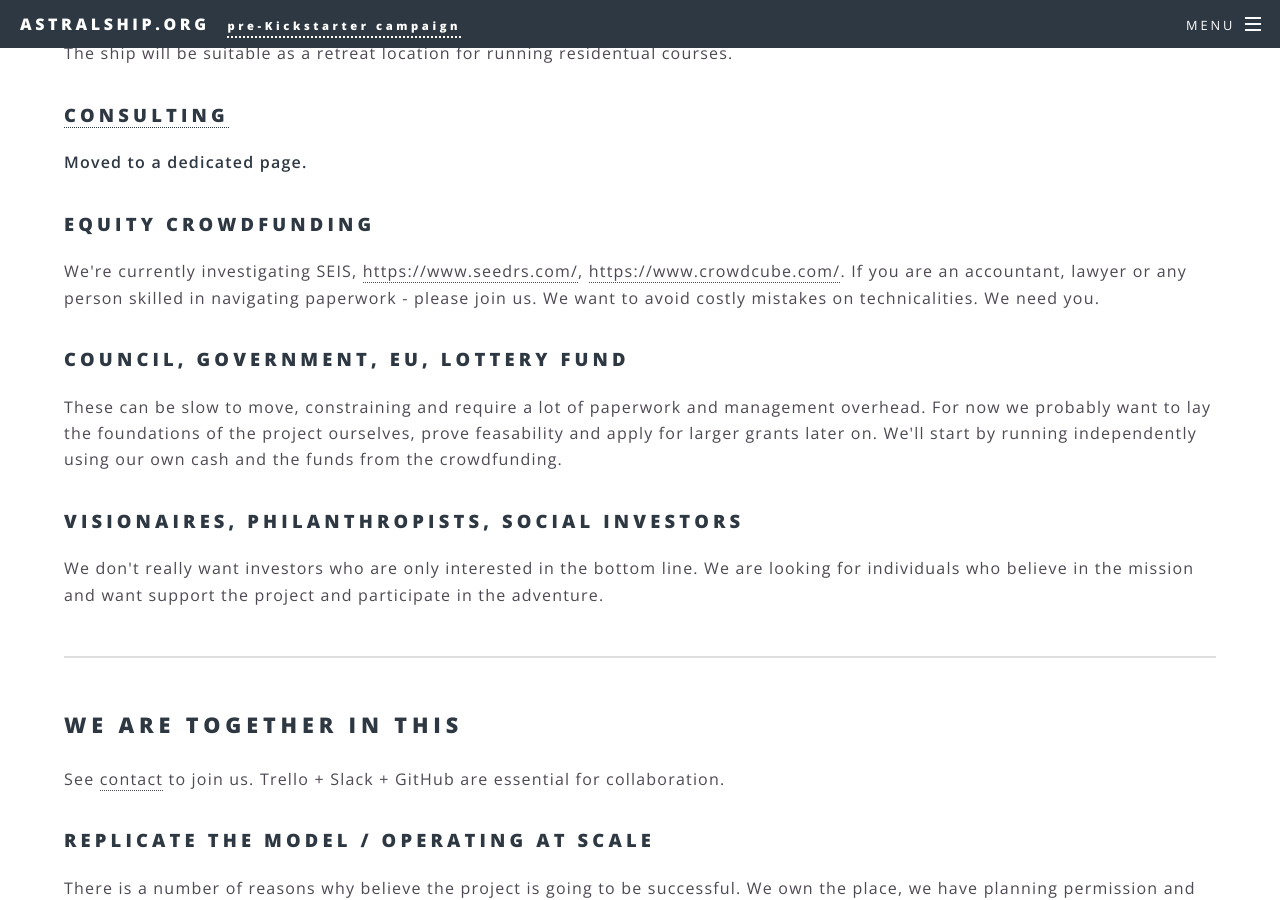
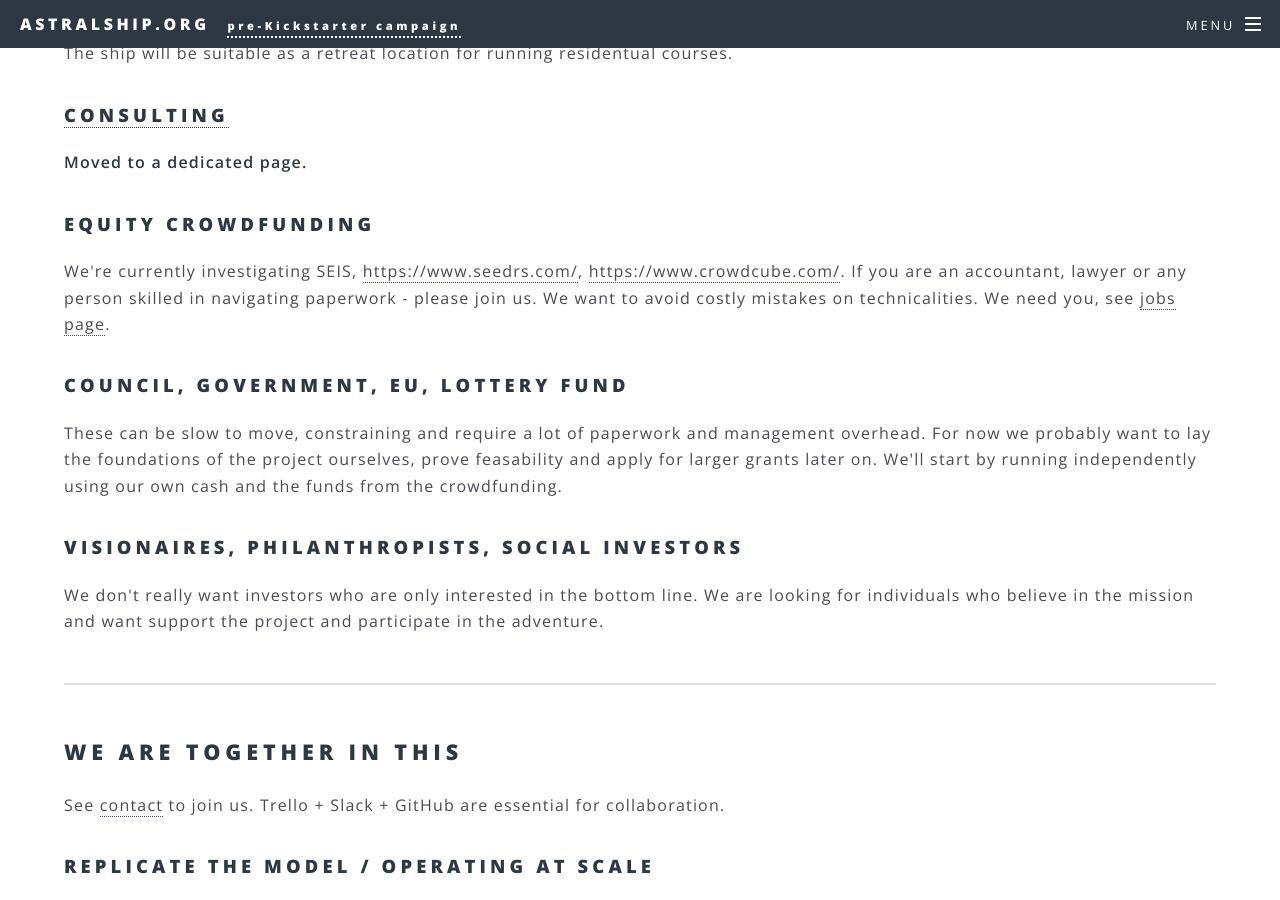
Before and after one commit to astralship/astralship.github.io, a Jekyll site: the page built from investment.html, in a window 1280 px wide and 900 px high, scrolled down 3137 px. Built offline with Jekyll 4.4.1, drawn with Linux system fonts in a browser that asks for light colours; comment, search, counter and statistics services are not loaded.

Commit message:
link to jobs page

```diff
--- a/investment.html
+++ b/investment.html
@@ -83,7 +83,7 @@ order: 20
 	<p><strong>Moved to a dedicated page.</strong></p>
 
 	<h3>Equity crowdfunding</h3>
-	<p>We're currently investigating SEIS, <a href="https://www.seedrs.com/">https://www.seedrs.com/</a>, <a href="https://www.crowdcube.com/">https://www.crowdcube.com/</a>. If you are an accountant, lawyer or any person skilled in navigating paperwork - please join us. We want to avoid costly mistakes on technicalities. We need you.</p>
+	<p>We're currently investigating SEIS, <a href="https://www.seedrs.com/">https://www.seedrs.com/</a>, <a href="https://www.crowdcube.com/">https://www.crowdcube.com/</a>. If you are an accountant, lawyer or any person skilled in navigating paperwork - please join us. We want to avoid costly mistakes on technicalities. We need you, see <a href="jobs">jobs page</a>.</p>
 
 	<h3>Council, Government, EU, Lottery Fund</h3>
 	<p>These can be slow to move, constraining and require a lot of paperwork and management overhead. For now we probably want to lay the foundations of the project ourselves, prove feasability and apply for larger grants later on. We'll start by running independently using our own cash and the funds from the crowdfunding.</p>
```
